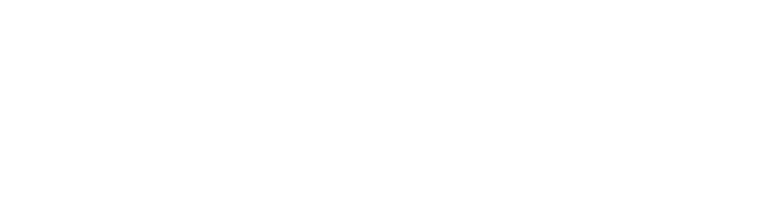
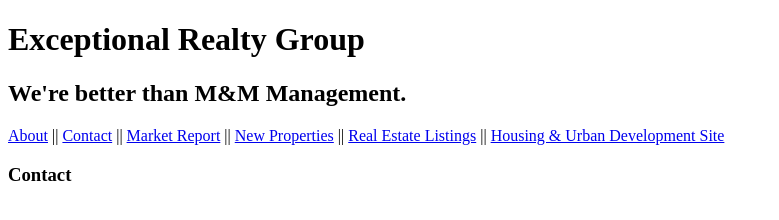
Before and after one commit to mackenzie-km/exceptional-realty, a plain HTML site: page contact.html in a window 1280 px wide. Shown: the whole page, without its empty margins (0-779 px from the left). Drawn offline with Linux system fonts and the light colour scheme.

Commit message:
Added links to top of every page.

```diff
--- a/contact.html
+++ b/contact.html
@@ -0,0 +1,20 @@
+<!DOCTYPE html>
+<html lang="en" dir="ltr">
+  <head>
+    <meta charset="utf-8">
+    <title>Contact</title>
+  </head>
+  <body>
+    <h1>Exceptional Realty Group</h1>
+    <h2>We're better than M&M Management.</h2>
+    <div class="links">
+      <a href="index.html">About</a> ||
+      <a href="contact.html">Contact</a> ||
+      <a href="market-report.html">Market Report</a> ||
+      <a href="new-properties.html">New Properties</a> ||
+      <a href="real-estate-listings.html">Real Estate Listings</a> ||
+      <a href="http://hud.gov" target="_blank">Housing & Urban Development Site </a>
+    </div>
+    <h3>Contact</h3>
+  </body>
+</html>
```
Also changed, not shown: index.html (+10 -0 lines), market-report.html (+8 -1 lines), new-properties.html (+20 -0 lines), real-estate-listings.html (+8 -0 lines).
